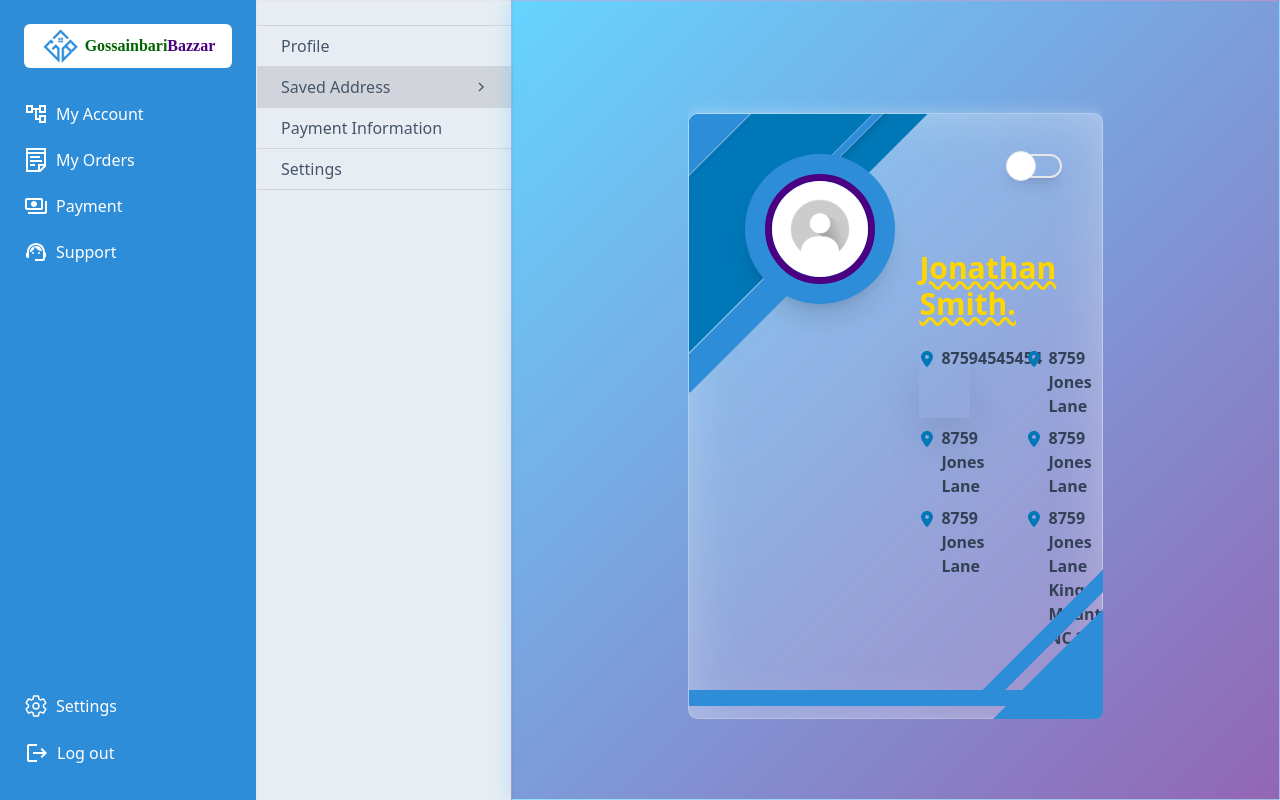
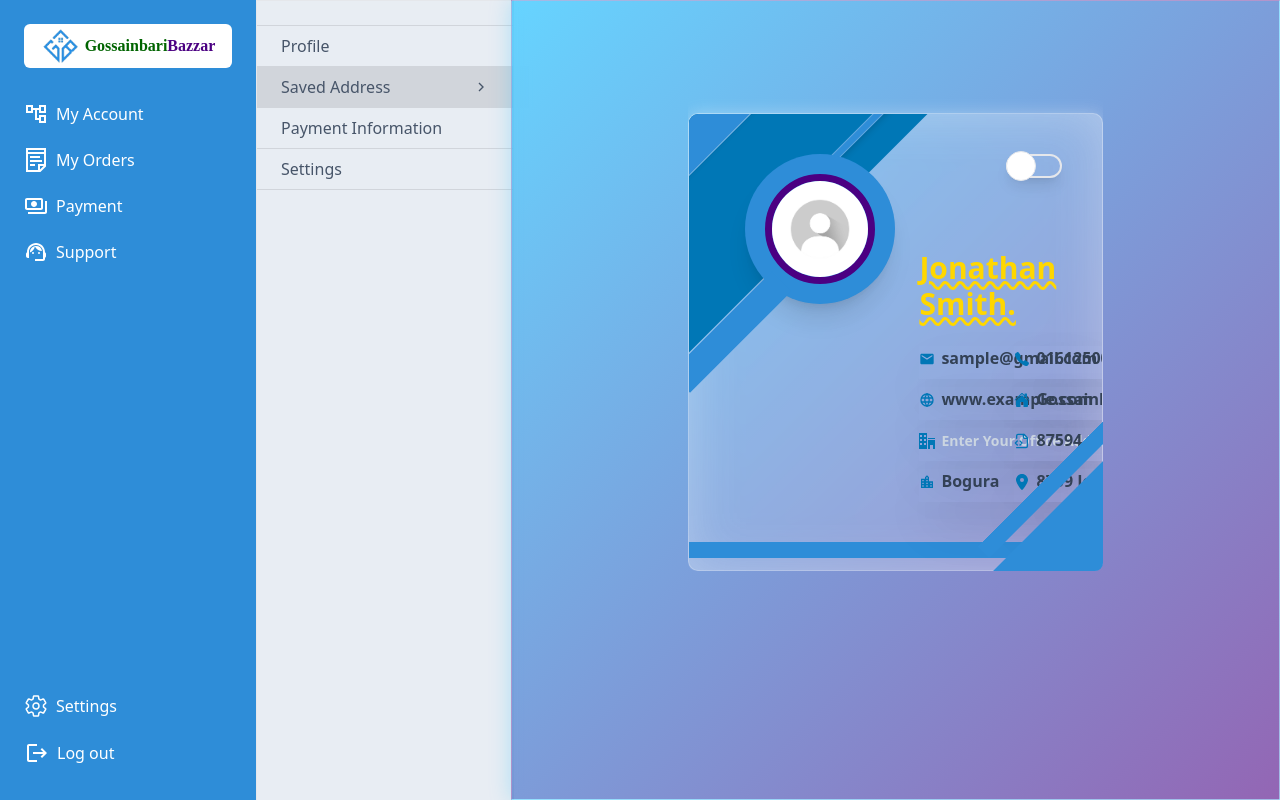
Before and after one commit to R0F7/GossinbariBazzar, a React (Vite) app: page /dashboard/my-account/savedAddress in a window 1280 px wide. Built offline with nearby package versions, Linux system fonts and the light colour scheme; no server answers; a web font is replaced by a local one.

Commit message:
update address info field

```diff
--- a/src/pages/Dashboard/MyAccount/SavedAddress/SavedAddress.jsx
+++ b/src/pages/Dashboard/MyAccount/SavedAddress/SavedAddress.jsx
@@ -1,6 +1,13 @@
 import { FaLocationDot } from "react-icons/fa6";
 import unknownImage from "../../../../assets/unknown Image.jpg";
 import { useState } from "react";
+import { MdEmail } from "react-icons/md";
+import { IoCall } from "react-icons/io5";
+import { TbWorld } from "react-icons/tb";
+import { IoHome } from "react-icons/io5";
+import { ImOffice } from "react-icons/im";
+import { LuFileCode2 } from "react-icons/lu";
+import { MdLocationCity } from "react-icons/md";
 
 const SavedAddress = () => {
   const [toggle, setToggle] = useState(false);
@@ -32,8 +39,8 @@ const SavedAddress = () => {
               </h2>
 
               {/* info field */}
-              <div className="grid grid-cols-2  gap-y-2 gap-x-14 mr-6">
-                <div className="text-slate-700 flex gap-1.5 order-b pb-1 shadow-2xl">
+              <div className="grid grid-cols-2  gap-y-2 gap-x-8 mr-6">
+                {/* <div className="text-slate-700 flex gap-1.5 order-b pb-1 shadow-2xl">
                   <i>
                     <FaLocationDot className="w-4 h-4 mt-[5px] text-[#0077B6] ext-opacity-90" />
                   </i>
@@ -42,45 +49,159 @@ const SavedAddress = () => {
                       87594545454
                     </span>
                   </h4>
+                </div> */}
+
+                <div className="text-slate-700 flex gap-1.5 order-b pb-1 shadow-2xl w-[185px]">
+                  <i>
+                    <MdEmail  className="w-4 h-4 mt-[5px] text-[#0077B6] ext-opacity-90" />
+                  </i>
+                  <input
+                    type="email"
+                    name="email"
+                    id="email"
+                    defaultValue={"sample@gmail.com"}
+                    placeholder="Enter Your Name"
+                    className={`bg-transparent font-bold border-b ${
+                      !toggle ? "border-transparent" : "border-slate-100"
+                    } outline-none pb-1 w-full transition duration-500`}
+                    readOnly={!toggle}
+                  />
                 </div>
 
-                <div className="text-slate-700 flex gap-1.5">
+                <div className="text-slate-700 flex gap-1.5 order-b pb-1 shadow-2xl w-[185px]">
                   <i>
-                    <FaLocationDot className="w-4 h-4 mt-[5px] text-[#0077B6]" />
+                    <IoCall className="w-4 h-4 mt-[5px] text-[#0077B6] ext-opacity-90" />
                   </i>
-                  <h4 className="flex flex-col">
-                    <span className="font-bold">8759 Jones Lane</span>
-                  </h4>
+                  <input
+                    type="number"
+                    name="number"
+                    id="number"
+                    defaultValue={"01612500106"}
+                    placeholder="Enter Your Number"
+                    className={`bg-transparent font-bold border-b ${
+                      !toggle ? "border-transparent" : "border-slate-100"
+                    } outline-none pb-1 w-full transition duration-500`}
+                    readOnly={!toggle}
+                  />
                 </div>
 
-                <div className="text-slate-700 flex gap-1.5">
+                <div className="text-slate-700 flex gap-1.5 order-b pb-1 shadow-2xl w-[185px]">
                   <i>
-                    <FaLocationDot className="w-4 h-4 mt-[5px] text-[#0077B6]" />
+                    <TbWorld className="w-4 h-4 mt-[5px] text-[#0077B6] ext-opacity-90" />
                   </i>
-                  <h4 className="flex flex-col">
-                    <span className="font-bold">8759 Jones Lane </span>
-                  </h4>
+                  <input
+                    type="url"
+                    name="url"
+                    id="url"
+                    defaultValue={"www.example.com"}
+                    placeholder="Enter Your Url"
+                    className={`bg-transparent font-bold border-b ${
+                      !toggle ? "border-transparent" : "border-slate-100"
+                    } outline-none pb-1 w-full transition duration-500`}
+                    readOnly={!toggle}
+                  />
                 </div>
 
-                <div className="text-slate-700 flex gap-1.5">
+                <div className="text-slate-700 flex gap-1.5 order-b pb-1 shadow-2xl w-[185px]">
                   <i>
-                    <FaLocationDot className="w-4 h-4 mt-[5px] text-[#0077B6]" />
+                    <IoHome className="w-4 h-4 mt-[5px] text-[#0077B6] ext-opacity-90" />
                   </i>
-                  <h4 className="flex flex-col">
-                    <span className="font-bold">8759 Jones Lane </span>
-                  </h4>
+                  <input
+                    type="text"
+                    name="home"
+                    id="home"
+                    defaultValue={"Gossainbari"}
+                    placeholder="Enter Your Home Address"
+                    className={`bg-transparent font-bold border-b ${
+                      !toggle ? "border-transparent" : "border-slate-100"
+                    } outline-none pb-1 w-full transition duration-500`}
+                    readOnly={!toggle}
+                  />
                 </div>
 
-                <div className="text-slate-700 flex gap-1.5">
+                <div className="text-slate-700 flex gap-1.5 order-b pb-1 shadow-2xl w-[185px]">
                   <i>
-                    <FaLocationDot className="w-4 h-4 mt-[5px] text-[#0077B6]" />
+                    <ImOffice  className="w-4 h-4 mt-[5px] text-[#0077B6] ext-opacity-90" />
                   </i>
-                  <h4 className="flex flex-col">
-                    <span className="font-bold">8759 Jones Lane </span>
-                  </h4>
+                  <input
+                    type="text"
+                    name="office"
+                    id="office"
+                    defaultValue={""}
+                    placeholder="Enter Your Office Address"
+                    className={`bg-transparent font-bold border-b ${
+                      !toggle ? "border-transparent" : "border-slate-100"
+                    } outline-none pb-1 w-full transition duration-500 placeholder:text-slate-300 placeholder:text-sm`}
+                    readOnly={!toggle}
+                  />
                 </div>
 
-                <div className="text-slate-700 flex gap-1.5">
+                <div className="text-slate-700 flex gap-1.5 order-b pb-1 shadow-2xl w-[185px]">
+                  <i>
+                    <LuFileCode2  className="w-4 h-4 mt-[5px] text-[#0077B6] ext-opacity-90" />
+                  </i>
+                  <input
+                    type="number"
+                    name="zip_code"
+                    id="zip_code"
+                    defaultValue={"87594"}
+                    placeholder="Enter Your Zip code"
+                    className={`bg-transparent font-bold border-b ${
+                      !toggle ? "border-transparent" : "border-slate-100"
+                    } outline-none pb-1 w-full transition duration-500`}
+                    readOnly={!toggle}
+                  />
+                </div>
+
+                <div className="text-slate-700 flex gap-1.5 order-b pb-1 shadow-2xl w-[185px]">
+                  <i>
+                    <MdLocationCity  className="w-4 h-4 mt-[5px] text-[#0077B6] ext-opacity-90" />
+                  </i>
+                  <input
+                    type="text"
+                    name="city"
+                    id="city"
+                    defaultValue={"Bogura"}
+                    placeholder="Enter Your City Name"
+                    className={`bg-transparent font-bold border-b ${
+                      !toggle ? "border-transparent" : "border-slate-100"
+                    } outline-none pb-1 w-full transition duration-500`}
+                    readOnly={!toggle}
+                  />
+                </div>
+
+                <div className="text-slate-700 flex gap-1.5 order-b pb-1 shadow-2xl w-[185px]">
+                  <i>
+                    <FaLocationDot className="w-4 h-4 mt-[5px] text-[#0077B6] ext-opacity-90" />
+                  </i>
+                  <input
+                    type="text"
+                    name="name"
+                    id="name"
+                    defaultValue={`8759 Jones Lane\nKings Mountain,\nNC 28086`}
+                    placeholder="Enter Your Name"
+                    className={`bg-transparent font-bold border-b ${
+                      !toggle ? "border-transparent" : "border-slate-100"
+                    } outline-none pb-1 w-full transition duration-500`}
+                    readOnly={!toggle}
+                  />
+                </div>
+
+                {/* <div className="text-slate-700 flex gap-1.5 order-b pb-1 shadow-2xl w-[185px]">
+                  <i>
+                    <FaLocationDot className="w-4 h-4 mt-[5px] text-[#0077B6] text-opacity-90" />
+                  </i>
+                  <textarea
+                    name="address"
+                    id="address"
+                    defaultValue={`8759 Jones Lane\nKings Mountain,\nNC 28086`}
+                    placeholder="Enter Your Address"
+                    className="bg-transparent font-bold border-b border-slate-50 outline-none pb-1 w-full resize-none"
+                    rows="3"
+                  />
+                </div> */}
+
+                {/* <div className="text-slate-700 flex gap-1.5">
                   <i>
                     <FaLocationDot className="w-4 h-4 mt-[5px] text-[#0077B6]" />
                   </i>
@@ -90,7 +211,7 @@ const SavedAddress = () => {
                       Kings Mountain, <br /> NC 28086
                     </span>
                   </h4>
-                </div>
+                </div> */}
               </div>
             </div>
           </div>
@@ -102,7 +223,11 @@ const SavedAddress = () => {
           <div className="absolute top-0 left-0 bg-[#2E8DD8] h-2 w-[150px] translate-x-[110px] translate-y-0 -rotate-45 shadow-md border border-slate-200 border-opacity-30 -z-50"></div>
 
           {/* Switch */}
-          <div className={`w-14 h-6 border-2 rounded-full absolute top-10 right-10 shadow-lg ${ toggle ? "bg-[#2E8DD8]" : "bg-transparent"} transition duration-500`}>
+          <div
+            className={`w-14 h-6 border-2 rounded-full absolute top-10 right-10 shadow-lg ${
+              toggle ? "bg-[#2E8DD8]" : "bg-transparent"
+            } transition duration-500`}
+          >
             <button
               onClick={() => setToggle(!toggle)}
               className={`w-[30px] h-[30px] border rounded-full -translate-y-[5px] ${
```
